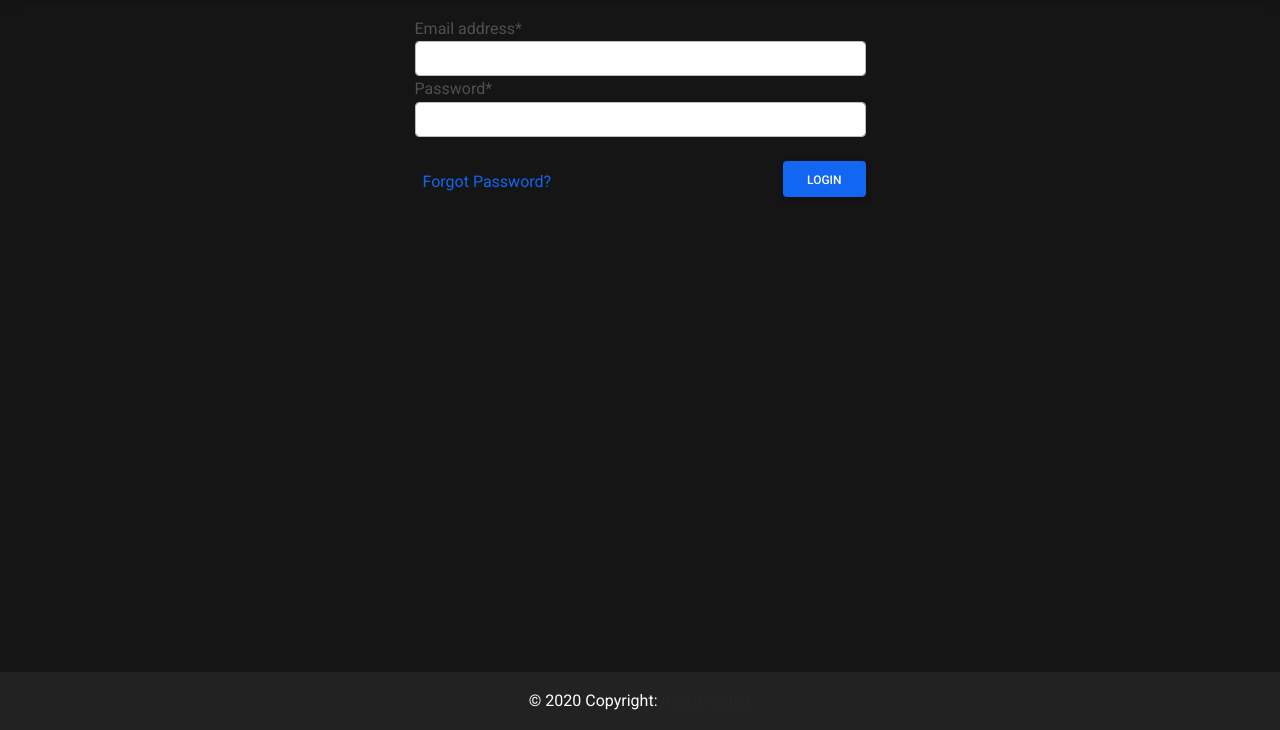
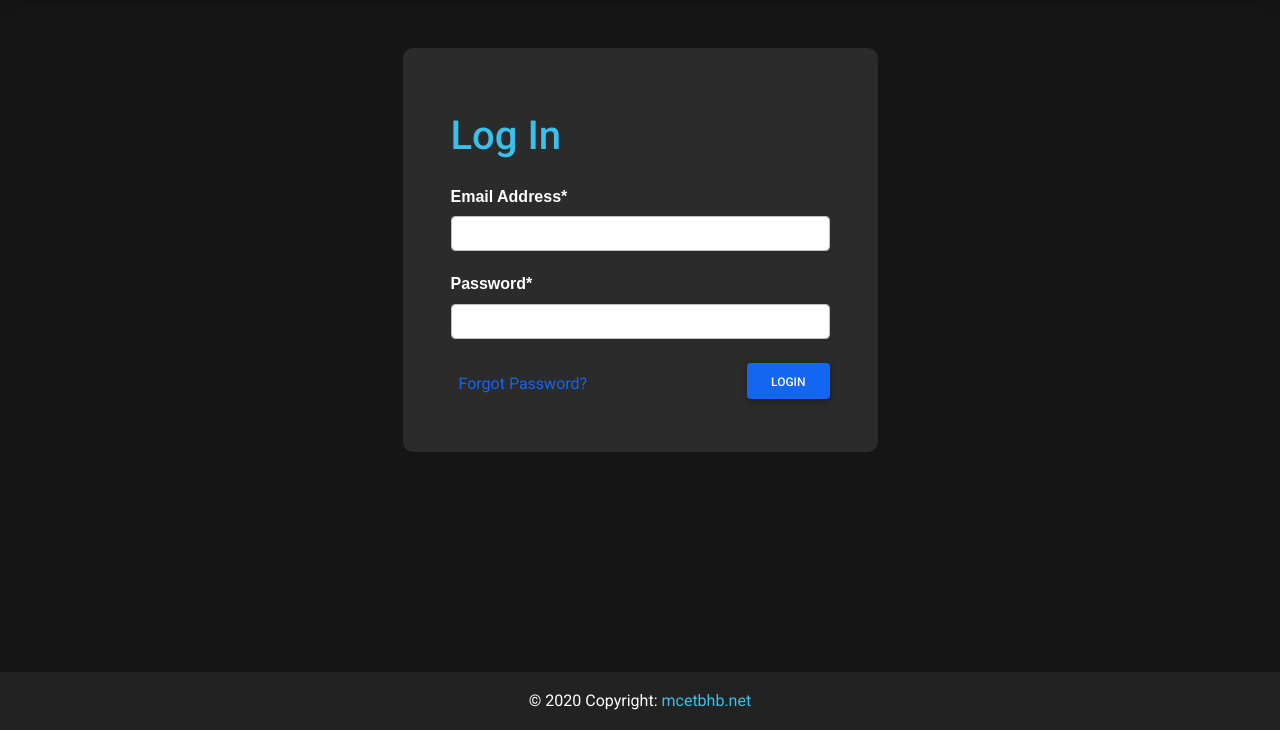
Before and after one commit to Upendra0/College-Space, a Django app: page /login in a window 1280 px wide. Shown: the part 70-800 px from the top of the page. Run offline with Django 3.2, Linux system fonts and the light colour scheme; some libraries are stand-ins or nearby versions.

Commit message:
style:loginpage

```diff
--- a/college_space/resources/static/resources/style.css
+++ b/college_space/resources/static/resources/style.css
@@ -27,7 +27,20 @@ body{
     margin-bottom: 1rem;
     padding: 6px;
 }
-
+.login-container{
+    background-color: #2b2b2b;
+    border-radius: 10px;
+}
+.login-formo label{
+    color: #fff;
+    font-family:sans-serif;
+    font-weight: bold;
+    text-transform: capitalize;
+}
+.login-inpu{
+    margin-top: 7px;
+    margin-bottom: 20px;
+}
 .errorlist > li
 {
     color: red;
--- a/college_space/resources/templates/resources/base.html
+++ b/college_space/resources/templates/resources/base.html
@@ -143,7 +143,7 @@
       <!-- Copyright -->
       <div class="text-center p-3" style="background-color: rgba(0, 0, 0, 0.2);">
         © 2020 Copyright:
-        <a class="text-dark" href="https://www.mcetbhb.net">mcetbhb.net</a>
+        <a class="text-info" href="https://www.mcetbhb.net">mcetbhb.net</a>
       </div>
       <!-- Copyright -->
     </footer>
--- a/college_space/users/forms.py
+++ b/college_space/users/forms.py
@@ -53,8 +53,8 @@ class UserLoginForm(AuthenticationForm):
         super(UserLoginForm, self).__init__(*args, **kwargs)
 
     username = forms.EmailField(widget=forms.EmailInput(
-        attrs={'class': 'form-control', 'placeholder': '', 'id': 'email_input'}))
+        attrs={'class': 'form-control login-inpu', 'placeholder': '', 'id': 'email_input'}))
     password = forms.CharField(widget=forms.PasswordInput(
-        attrs={'class': 'form-control','placeholder': '', 'id': 'password_input',
+        attrs={'class': 'form-control login-inpu','placeholder': '', 'id': 'password_input',
         }
 ))
--- a/college_space/users/templates/users/login.html
+++ b/college_space/users/templates/users/login.html
@@ -6,10 +6,11 @@
 {% endblock title %}
 
 {% block content %}
-<div class="container mt-3">
+<div class="container mt-5 ">
   <div class="row justify-content-center">
-    <div class="col-md-5 align-self-center">
-      <form method="POST">
+    <div class="col-md-5 p-5 align-self-center login-container">
+      <form method="POST" class="login-formo">
+      <h1 class="text-info py-3">Log In</h1>
         {% csrf_token %} {{ form | crispy }}
         <div class="mt-4">
           <a class=" float-start p-2" href="{% url 'password_reset'  %}">Forgot Password?</a>
```
